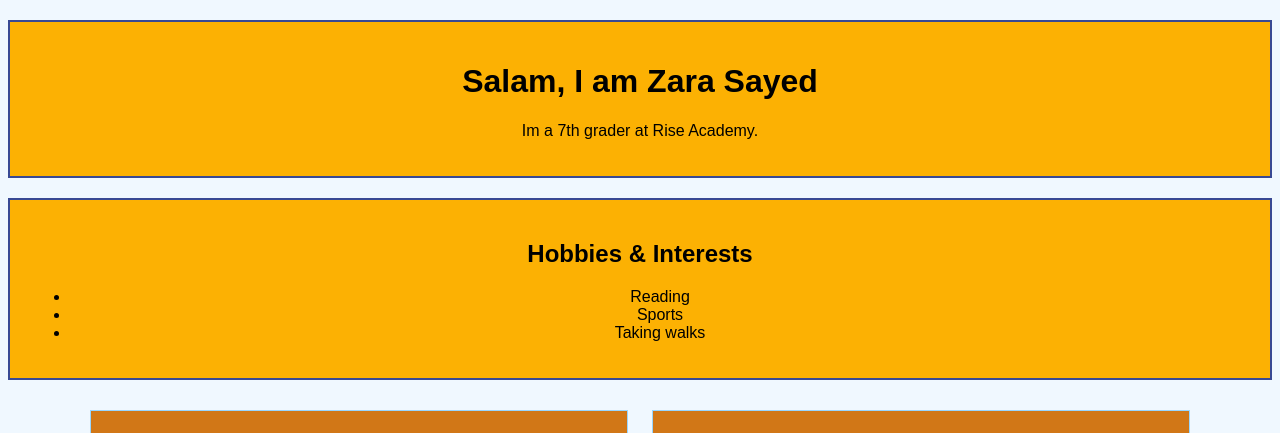
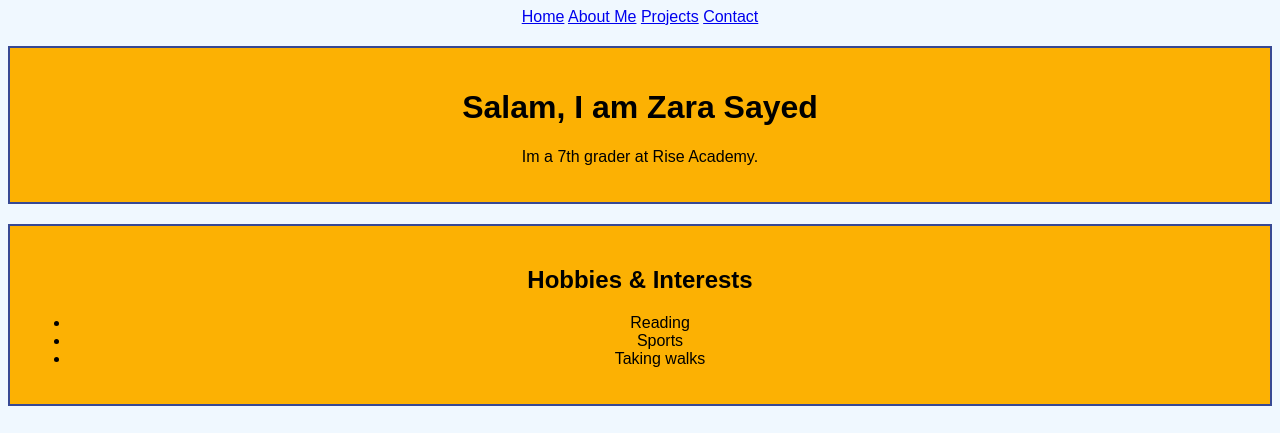
Before and after one commit to Zara-Sayed-rise-schools/ZaraS416.github.io, a plain HTML site: page index.html in a window 1280 px wide. Shown: the top 433 px of the page. Drawn offline with Linux system fonts and the light colour scheme.

Commit message:
Update index.html

```diff
--- a/index.html
+++ b/index.html
@@ -37,6 +37,12 @@
     </style>
 </head>
 <body>
+    <nav>
+    <a href="intro.html">Home</a>
+    <a href="about.html">About Me</a>
+    <a href="projects.html">Projects</a>
+    <a href="contact.html">Contact</a>
+</nav>
 
     <!-- Section 1: Header and Intro -->
     <div class="section">
```
